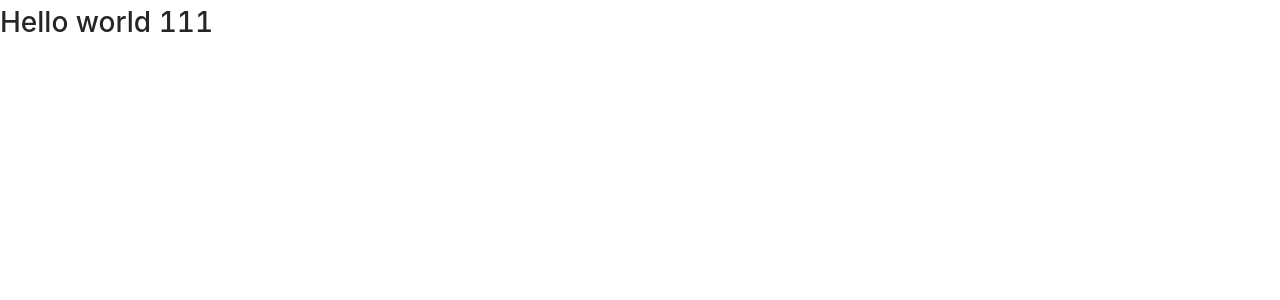
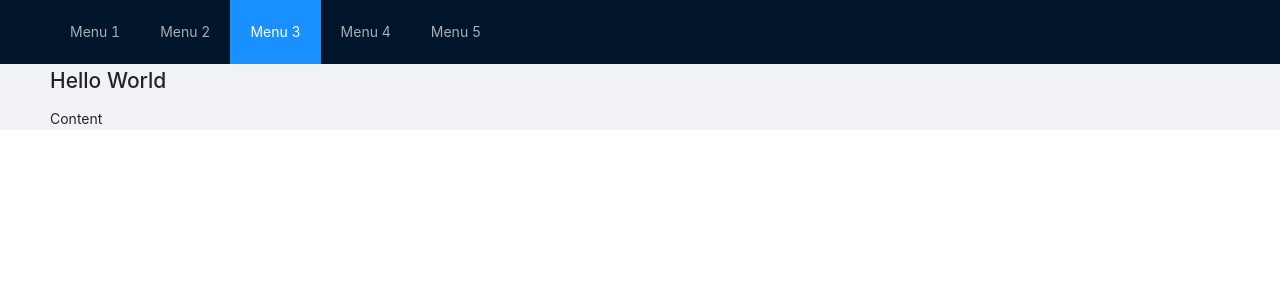
Before and after one commit to benzthodsapon/InventoryTracking, a React (Create React App) app: page /PageHome in a window 1280 px wide. Shown: the top 300 px of the page. Built offline with nearby package versions, Linux system fonts and the light colour scheme.

Commit message:
pagehome

```diff
--- a/package.json
+++ b/package.json
@@ -3,10 +3,12 @@
   "version": "0.1.0",
   "private": true,
   "dependencies": {
+    "@firebase/app": "^0.7.0",
     "@testing-library/jest-dom": "^5.11.4",
     "@testing-library/react": "^11.1.0",
     "@testing-library/user-event": "^12.1.10",
     "antd": "^4.16.2",
+    "firebase": "^9.0.1",
     "react": "^17.0.2",
     "react-dom": "^17.0.2",
     "react-router-dom": "^5.2.1",
--- /dev/null
+++ b/src/Component/PageHome.css
@@ -0,0 +1,16 @@
+.site-layout-content {
+    min-height: 280px;
+    padding: 24px;
+    background: #fff;
+  }
+  #components-layout-demo-top .logo {
+    float: left;
+    width: 120px;
+    height: 31px;
+    margin: 16px 24px 16px 0;
+    background: rgba(255, 255, 255, 0.3);
+  }
+  .ant-row-rtl #components-layout-demo-top .logo {
+    float: right;
+    margin: 16px 0 16px 24px;
+  }
--- a/src/PageHome.js
+++ b/src/PageHome.js
@@ -1,9 +1,25 @@
-const PageHome = () => {
-    return (
-        <h1>Hello world 111</h1>
-        )
-};
+import { Layout, Menu, Breadcrumb } from 'antd';
 
+const { Header, Content, Footer } = Layout;
 
-
+const PageHome  = () => {
+  const menubar = ["Menu 1","Menu 2","Menu 3","Menu 4","Menu 5"]
+return(
+  <Layout className="layout">
+  <Header>
+    <div className="logo" />
+    <Menu theme="dark" mode="horizontal" defaultSelectedKeys={['2']}>
+      {menubar.map((item, index) => {
+        const key = index;
+        return <Menu.Item key={key}>{`${item}`}</Menu.Item>;
+      })}
+    </Menu>
+  </Header>
+  <Content style={{ padding: '0 50px' }}>
+    <h1>Hello World</h1>
+    <div className="site-layout-content">Content</div>
+  </Content>
+</Layout>
+)
+}
 export default PageHome;
--- a/src/PopupRegister.js
+++ b/src/PopupRegister.js
@@ -139,9 +139,8 @@ const PopupRegister = () => {
       </Form.Item>
 
       <Form.Item
-        name="nickname"
-        label="Nickname"
-        tooltip="What do you want others to call you?"
+        name="Type"
+        label="Type"
         rules={[
           {
             required: true,
```
Also changed, not shown: src/Fire.js (added, +14 -0 lines), src/index.js (+8 -0 lines), 1 other file (tests, documents, lock files or other folders).
